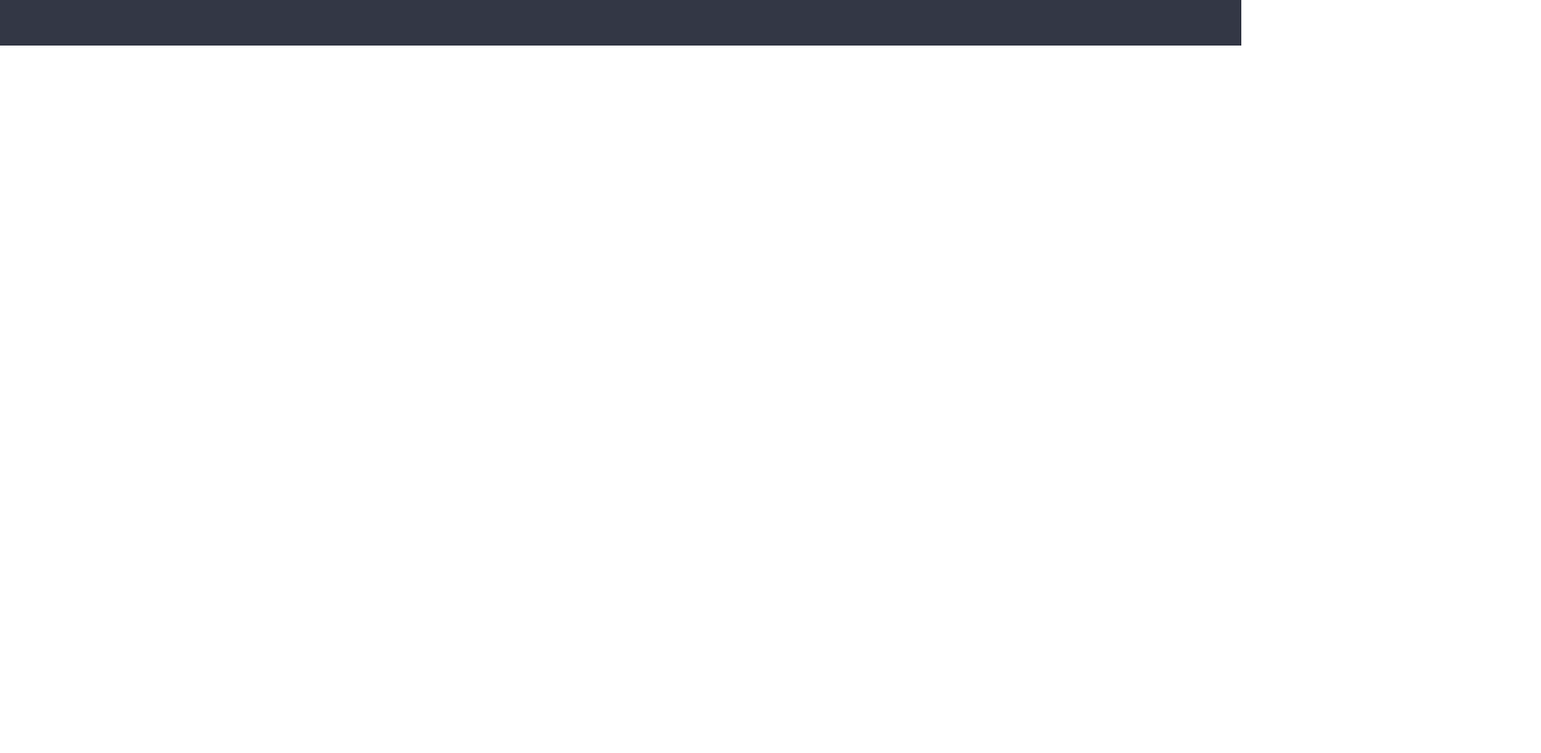
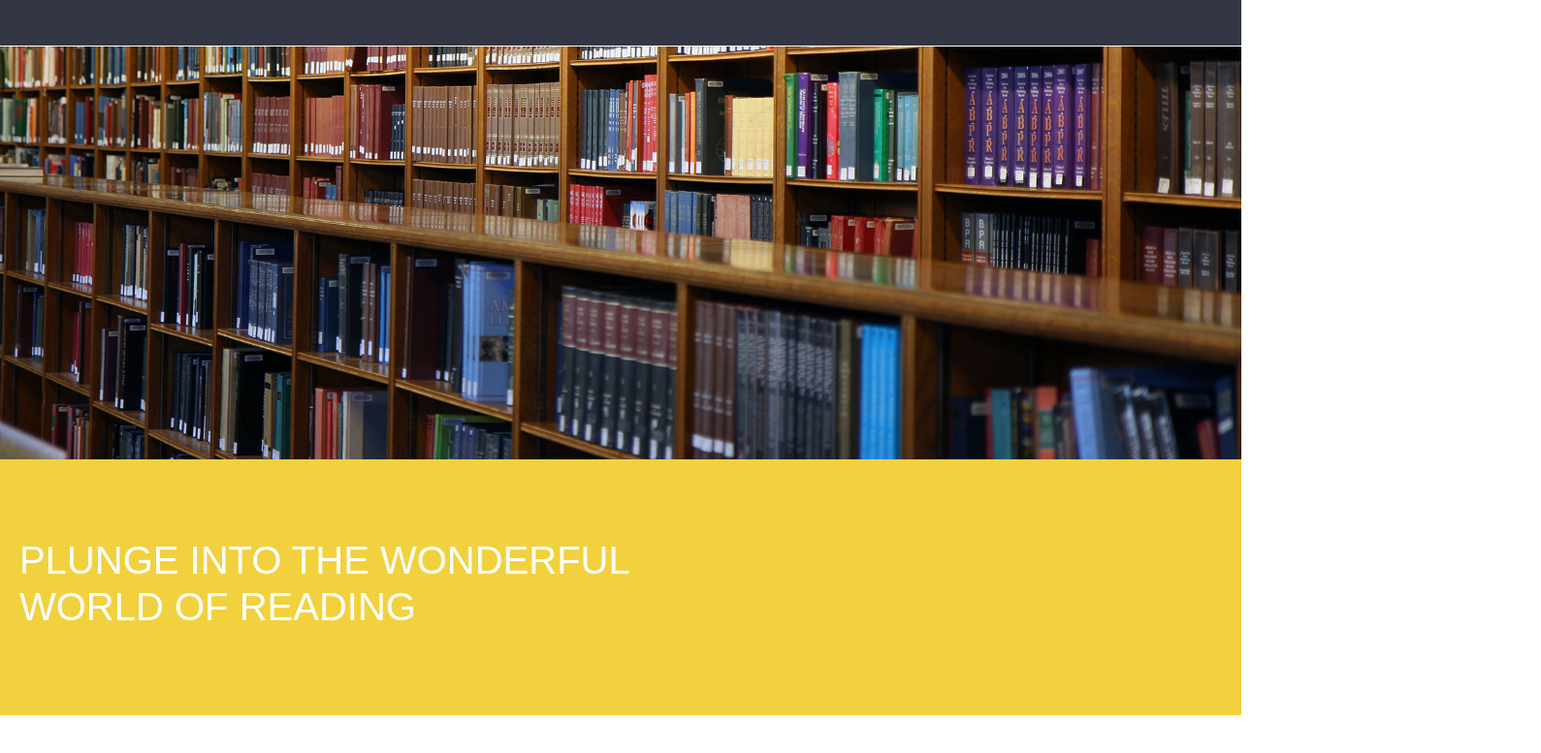
Before and after one commit to rakib5561/Libuno-public-library, a plain HTML site: page index.html in a window 1280 px wide. Shown: the part 133-910 px from the top of the page at 97% size, 1589 px wide, since content can reach past the window. Before the commit the page ends 800 px from the top, so only its background shows below. Drawn offline with nearby package versions, Linux system fonts and the light colour scheme.

Commit message:
banner added

```diff
--- a/index.html
+++ b/index.html
@@ -96,6 +96,22 @@
       </div>
     </header>
 
+    <!-- Banner section -->
+    <section>
+      <div class="banner-part">
+        <img src="./img/picture1.jpg" alt="" />
+      </div>
+
+      <div class="banner-des">
+        <div class="custmon-container">
+          <h1>
+            Plunge into the wonderful <br />
+            world of reading
+          </h1>
+        </div>
+      </div>
+    </section>
+
     <!-- Bootstrap Script CDN Link -->
     <script
       src="https://cdn.jsdelivr.net/npm/bootstrap@5.2.2/dist/js/bootstrap.bundle.min.js"
--- a/style.css
+++ b/style.css
@@ -9,6 +9,7 @@
   margin: 0px 50px;
   padding: 0px 20px;
   max-width: 1350px;
+  margin: 0 auto;
 }
 
 #control-nav {
@@ -38,7 +39,7 @@
 .menu-items {
   list-style-type: none;
   text-decoration: none;
-  margin-left: 580px;
+  margin-left: 300px;
 }
 
 .menu-item {
@@ -56,3 +57,22 @@
 .menu-font:hover {
   color: yellow !important;
 }
+
+.banner-part {
+  margin-top: 1px;
+}
+
+.banner-part img {
+  width: 100%;
+}
+
+.banner-des {
+  color: white;
+  width: 100%;
+  background: #f2d13e;
+  padding: 80px 0px;
+  font-size: 22px;
+  text-transform: uppercase;
+  font-family: Helvetica;
+  margin-bottom: 50px;
+}
```
Also changed, not shown: img/picture1.jpg (added).
